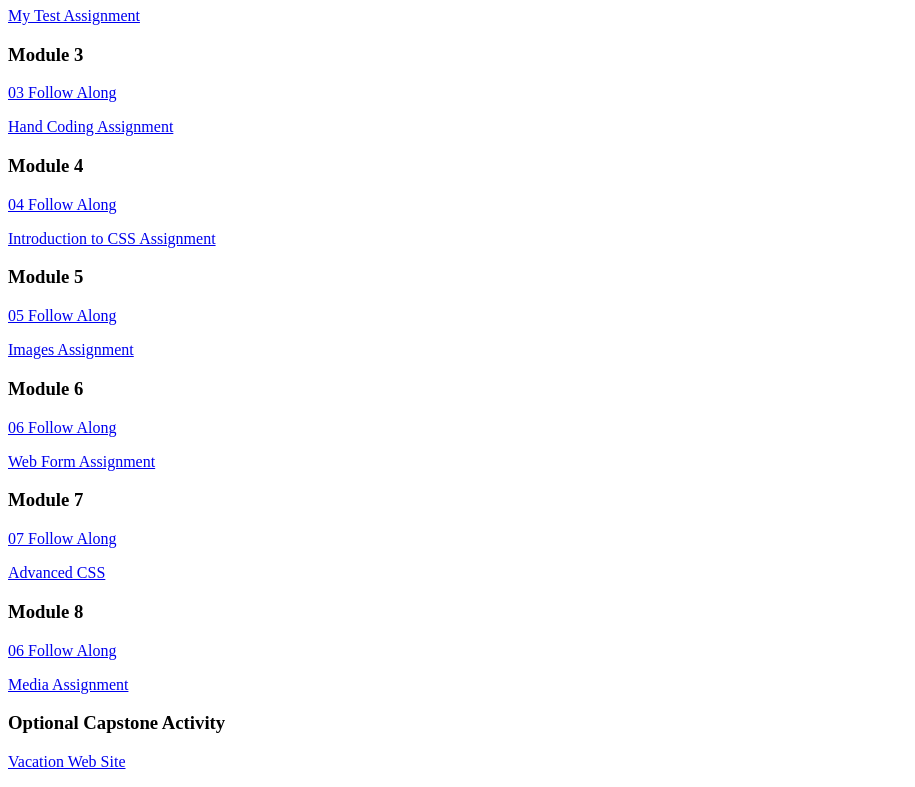
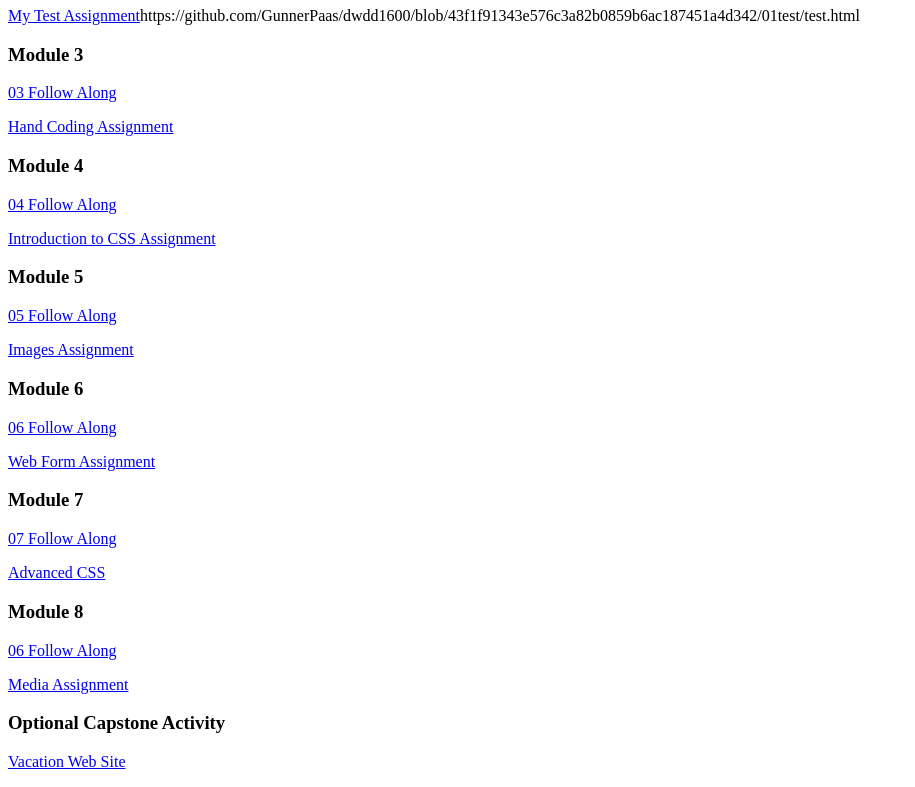
Before and after one commit to GunnerPaas/dwdd1600, a plain HTML site: page 01test/index.html in a window 1280 px wide. Shown: the part 73-860 px from the top of the page, without its empty margins (0-915 px from the left). Drawn offline with Linux system fonts and the light colour scheme.

Commit message:
Update index.html

```diff
--- a/01test/index.html
+++ b/01test/index.html
@@ -7,7 +7,7 @@
 	</head>
 	<body>
 		<h1>[Gunner Paas] Web Essentials Assignment Page</h1>
-		<p><a href="01test">My Test Assignment</a></p>
+		<p><a href="01test">My Test Assignment</a>https://github.com/GunnerPaas/dwdd1600/blob/43f1f91343e576c3a82b0859b6ac187451a4d342/01test/test.html</p>
 
 		<h3>Module 3</h3>
 		<p><a href="03follow-along">03 Follow Along</a></p>
```
